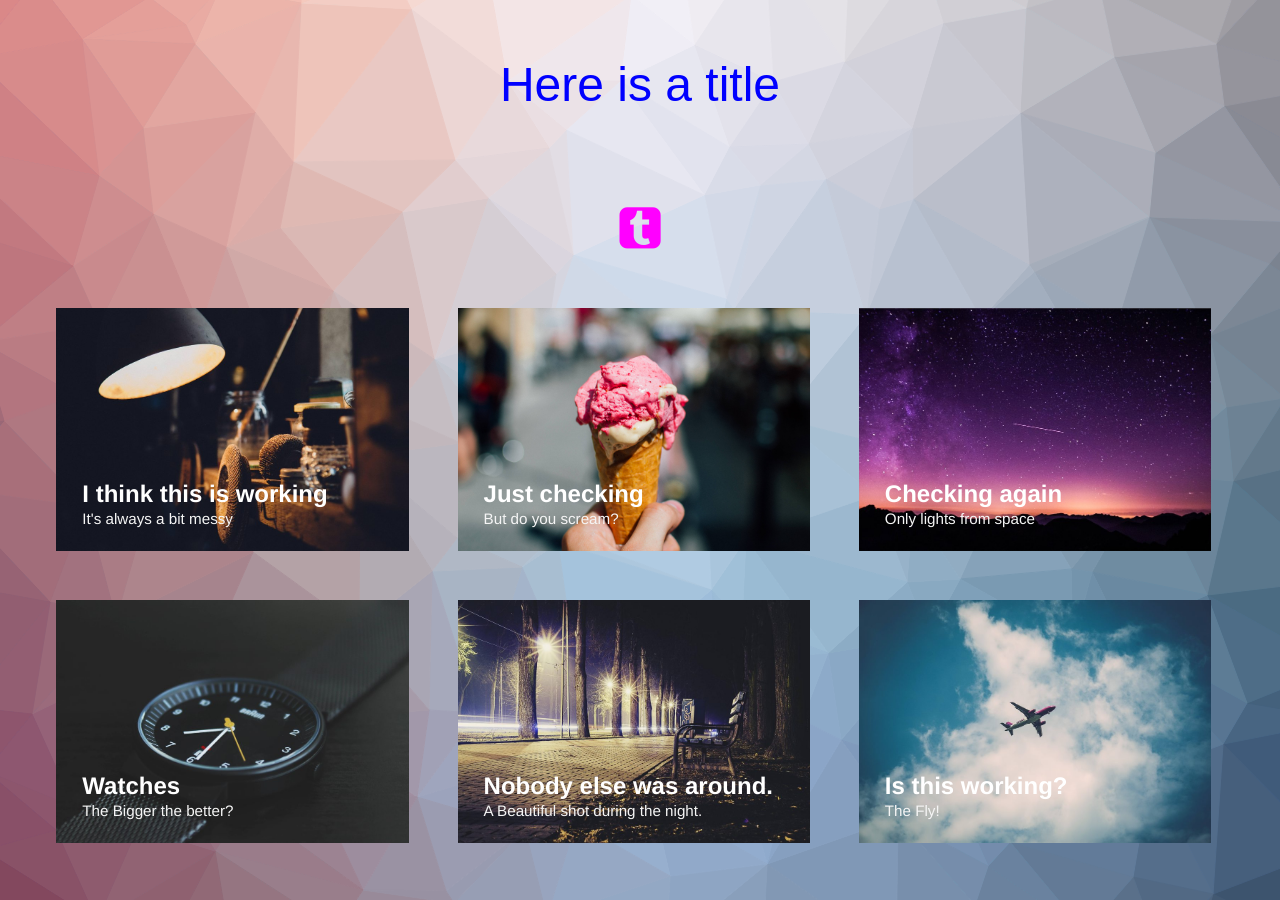
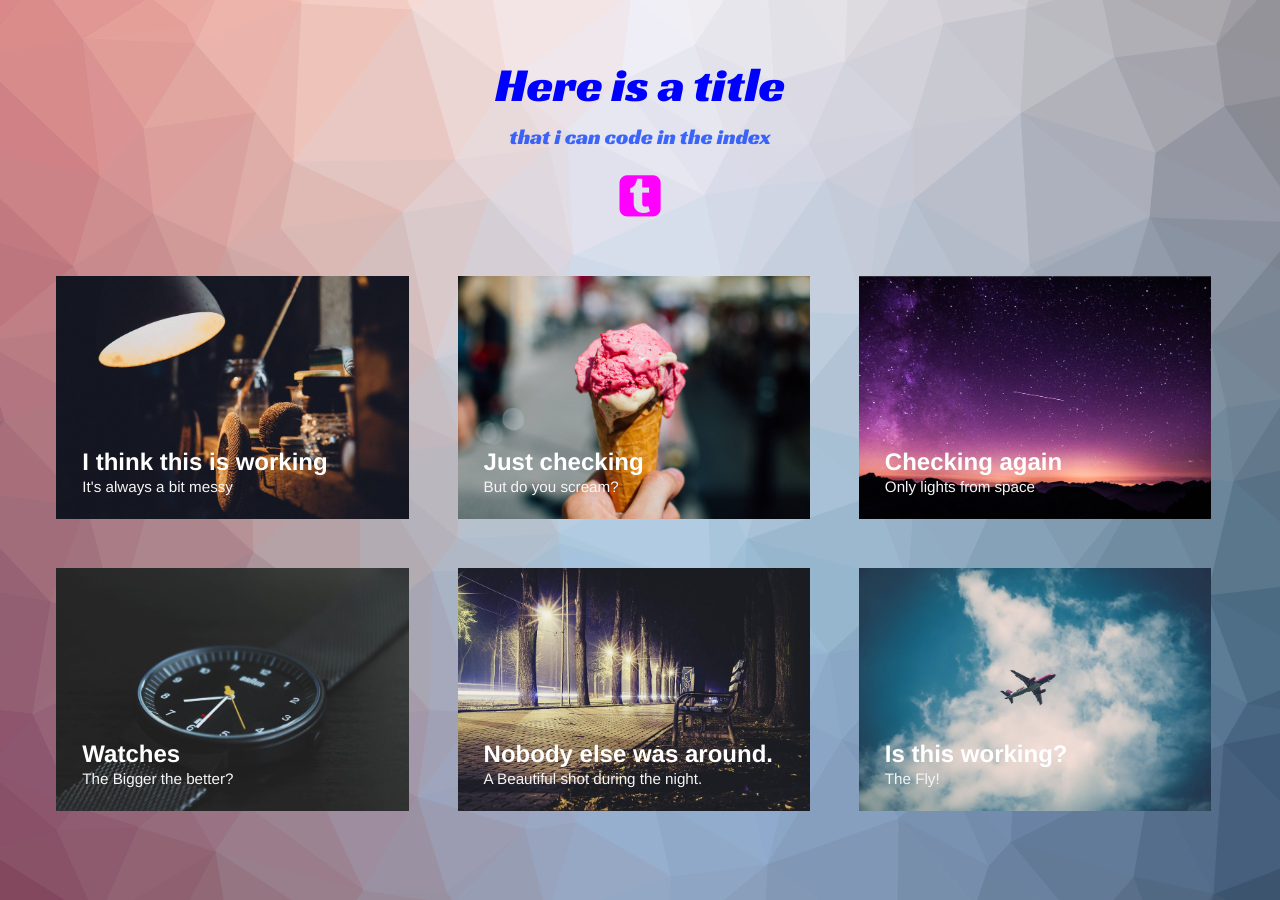
Before and after one commit to sairaraza/modern-blog2, a Jekyll site: the page built from index.html, in a window 1280 px wide. Built offline with Jekyll 4.4.1, drawn with Linux system fonts in a browser that asks for light colours; some web fonts are replaced.

Commit message:
fonts and margins

```diff
--- a/css/modern-blog.css
+++ b/css/modern-blog.css
@@ -1,4 +1,4 @@
-
+@import url('https://fonts.googleapis.com/css?family=Chivo:700,900|Contrail+One|Goblin+One|Racing+Sans+One|Fanwood+Text:400,400i|Space+Mono&display=swap');
 /*CARD */
 
 .card {
@@ -248,7 +248,8 @@
 }
 
 .body .header h1 span {
-	color: rgba(0,0,0,0.0);
+	color: rgba(0, 55, 255, 0.74);
+
 }
 
 .hidden {
@@ -282,7 +283,7 @@
 /* Top Navigation Style */
 
 .links {
-	margin: 2em 0 0;
+	margin: 0em 0 0;
 }
 
 .links a {
```
